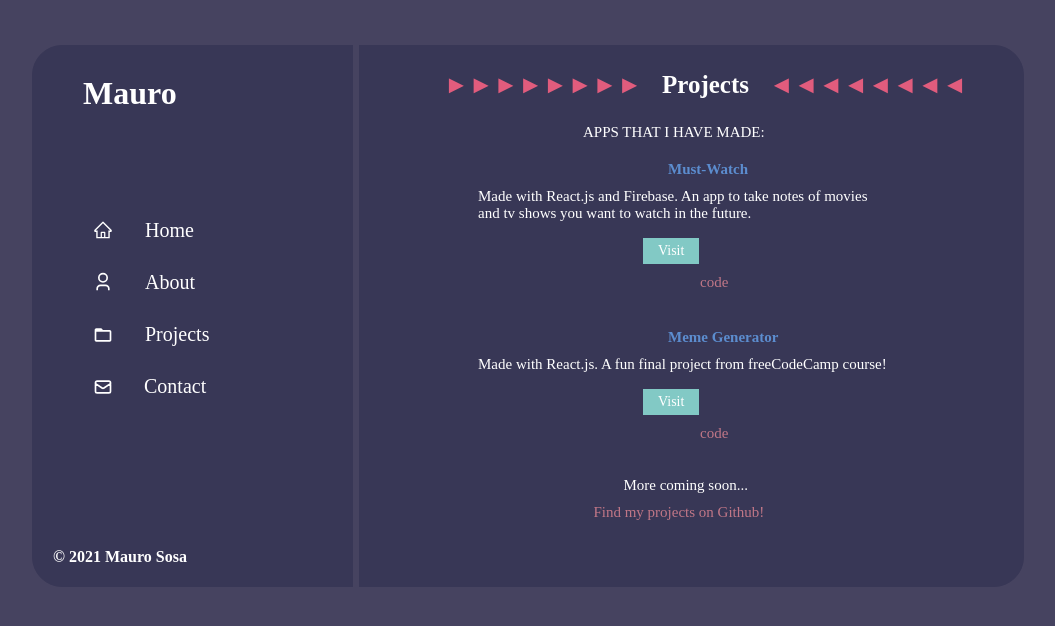
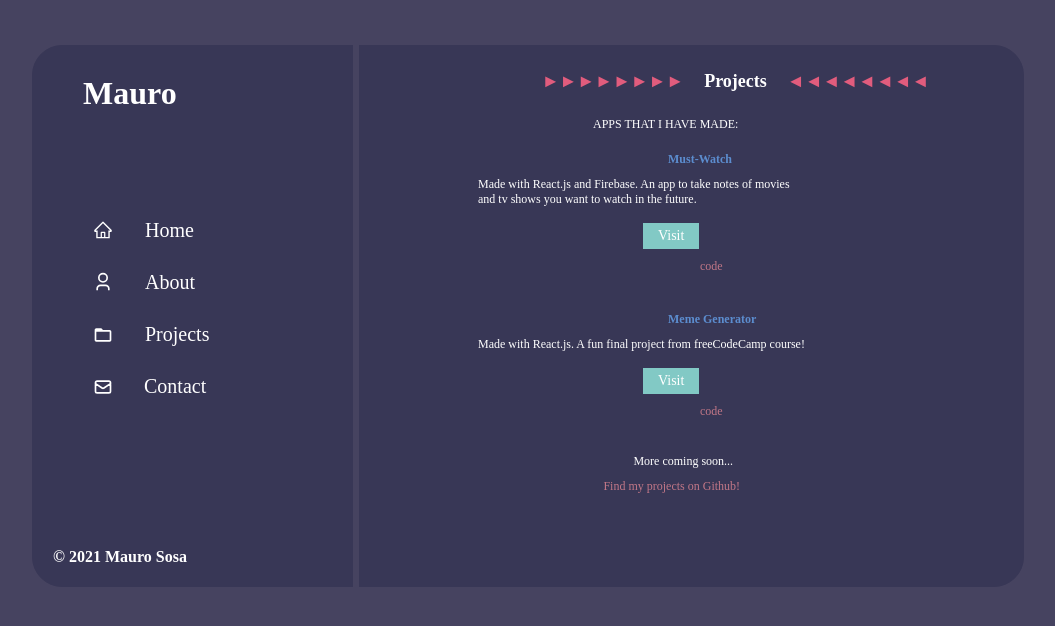
Before and after one commit to maureSs/maurososa-OLD, a React (Create React App) app: page /projects in a window 1280 px wide. Shown: the top 626 px of the page, without its empty margins (112-1167 px from the left). Built offline with nearby package versions, Linux system fonts and the light colour scheme.

Commit message:
website commit

```diff
--- a/src/index.css
+++ b/src/index.css
@@ -445,7 +445,7 @@ body {
   .projects-container {
     width: 670px;
     height: 400px;
-    font-size: 15px;
+    font-size: 12px;
     margin-left: 275px;
     margin-top: 5px;
   }
@@ -501,8 +501,8 @@ body {
 }
 @media (min-width: 769px) and (max-width: 1400px) {
   .projects-title {
-    font-size: 25px;
-    margin-left: 85px;
+    font-size: 18px;
+    margin-left: 145px;
     margin-bottom: 25px;
   }
 }
@@ -549,7 +549,7 @@ body {
 }
 @media (min-width: 769px) and (max-width: 1400px) {
   .projects-subtitle {
-    padding-left: 105px;
+    padding-left: 115px;
     margin-bottom: 20px;
   }
 }
@@ -667,7 +667,7 @@ body {
 }
 @media (min-width: 769px) and (max-width: 1400px) {
   .future-projects {
-    margin-left: 105px;
+    margin-left: 115px;
   }
 }
 @media (min-width: 1400px) and (max-width: 1919px) {
```
